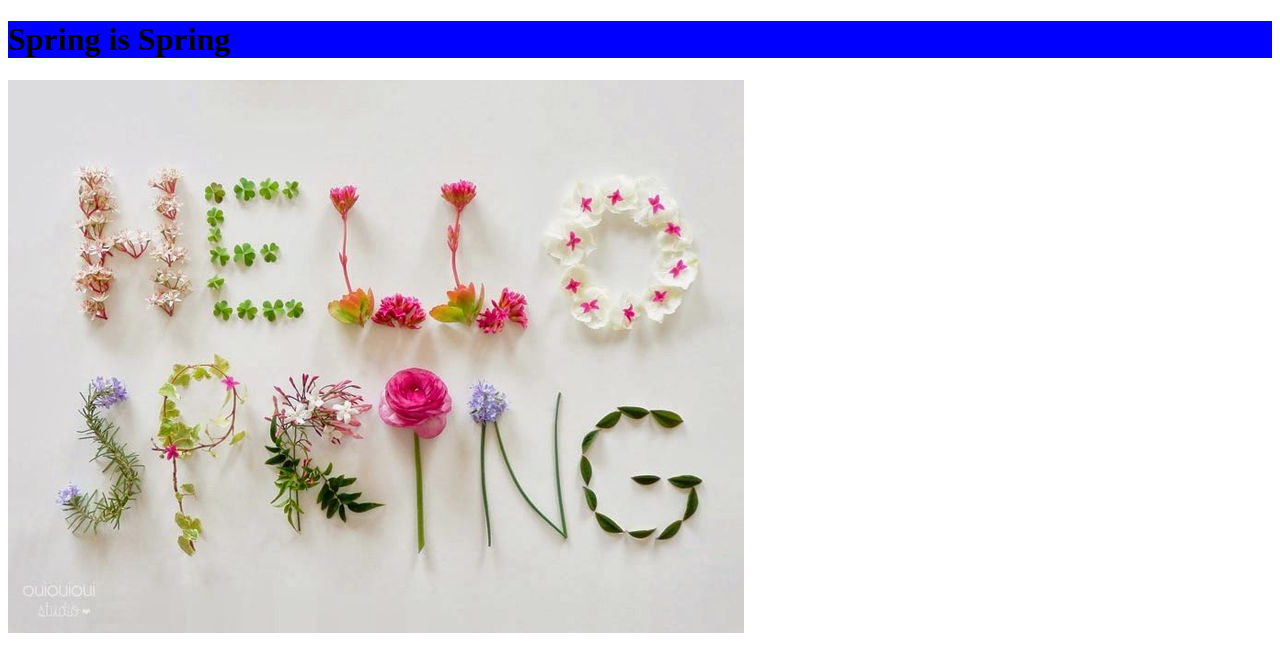
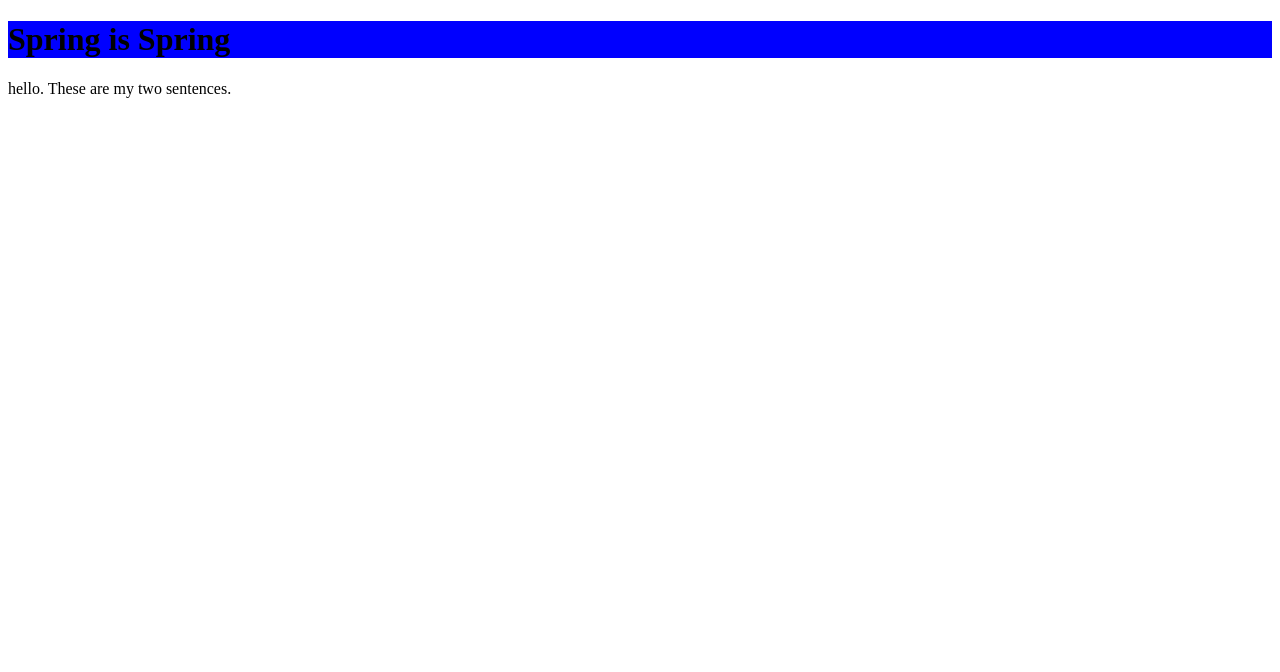
Before and after one commit to taylortaake/Spring, a plain HTML site: page index.html in a window 1280 px wide. Drawn offline with Linux system fonts and the light colour scheme.

Commit message:
Added paragraph (forgot to push it the first time)

```diff
--- a/index.html
+++ b/index.html
@@ -5,7 +5,8 @@
 	</head>
 	<body>
 		<h1>Spring is Spring</h1>
-		<img src="spring.jpg" alt="spring"/>
+		<p>hello. These are my two sentences.</p>
+		<!--<img src="spring.jpg" alt="spring"/>-->
 
 	</body>
 </html>
```
